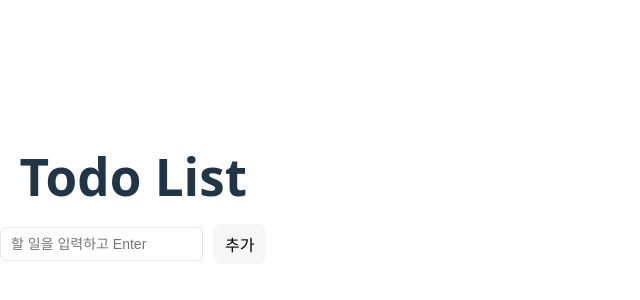
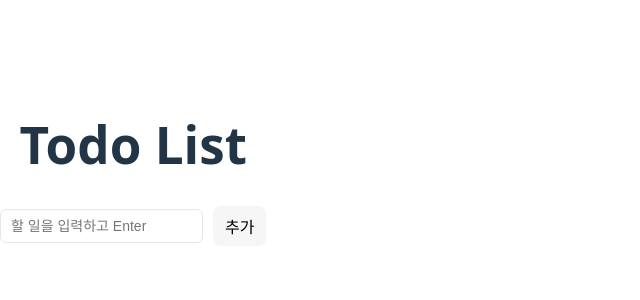
Before and after one commit to namseoyun231/React-TodoList, a React (Vite) app: page / in a window 1280 px wide. Shown: the part 226-526 px from the top of the page, without its empty margins (0-640 px from the left). Built offline with nearby package versions, Linux system fonts and the light colour scheme.

Commit message:
전체최종수정

```diff
--- a/src/App.tsx
+++ b/src/App.tsx
@@ -34,15 +34,9 @@ export default function App() {
 
     return (
         <TodoTemplate>
-            <h1
-                style={{
-                    textAlign: "center",
-                    marginBottom: "20px",
-                }}
-            >
-                Todo List
-            </h1>
-
+            <h1 style={{ textAlign: "center" }}>Todo List</h1>
             <TodoInsert onAdd={handleAdd} />
             <TodoList todos={todos} onToggle={handleToggle} onRemove={handleRemove} />
-            </TodoTemplate> )};
+        </TodoTemplate>
+    );
+}
--- a/src/components/TodoTemplate.tsx
+++ b/src/components/TodoTemplate.tsx
@@ -1,15 +1,10 @@
 import React from "react";
 
-export default function TodoTemplate({ children }: { children: React.ReactNode }) {
-    return (
-        <div
-            style={{
-                maxWidth: "420px",
-                margin: "0 auto",
-                paddingTop: "50px",
-            }}
-        >
-            {children}
-        </div>
-    );
+export default function TodoTemplate({
+                                         children,
+                                     }: {
+    children: React.ReactNode;
+}) {
+// 스타일은 최소화: 기본 레이아웃만 div로 감쌈
+    return <div>{children}</div>;
 }
```
